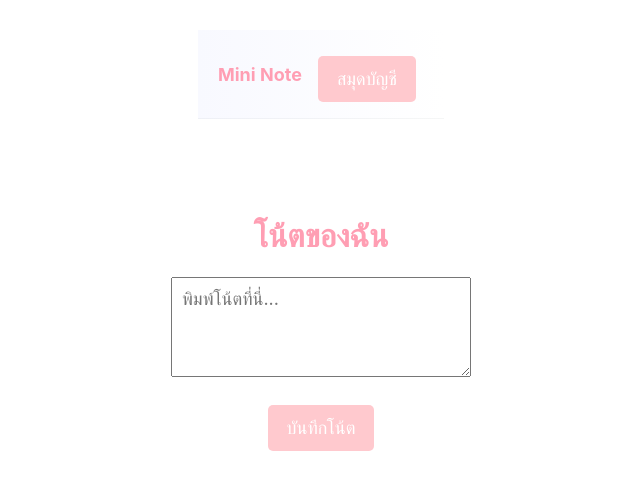
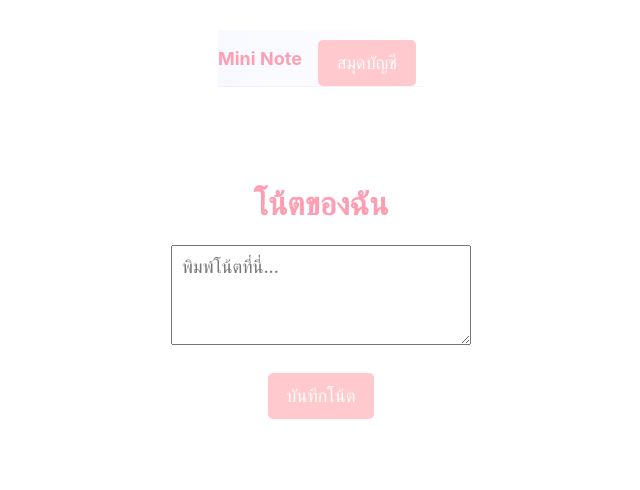
Before and after one commit to maymu-create/Web88888, a plain HTML site: page index.html in a window 1280 px wide. Shown: the whole page, without its empty margins (319-959 px from the left). Drawn offline with Linux system fonts and the light colour scheme.

Commit message:
hhhhhhhh

```diff
--- a/index.html
+++ b/index.html
@@ -21,7 +21,7 @@
 <style>
   *{box-sizing:border-box;font-family:Inter, system-ui, -apple-system, "Segoe UI", Roboto, 'Noto Sans', 'Helvetica Neue', Arial}
 body{margin:0;background:var(--bg);color:#111}
-header{background:linear-gradient(90deg, #f8f9ff 0%, #fff 100%);padding:16px 20px;display:flex;align-items:center;gap:16px;border-bottom:1px solid rgba(16,24,40,0.04)}
+header{background:linear-gradient(90deg, #f8f9ff 0%, #fff 100%);padding-inline-start: 0% 20px;display:flex;align-items:center;gap:16px;border-bottom:1px solid rgba(16,24,40,0.04)}
 header h1{font-size:18px;margin:0}
 .container{display:grid;grid-template-columns:360px 1fr 420px;gap:18px;padding:20px;max-width:1280px;margin:18px auto}
     body {
```
